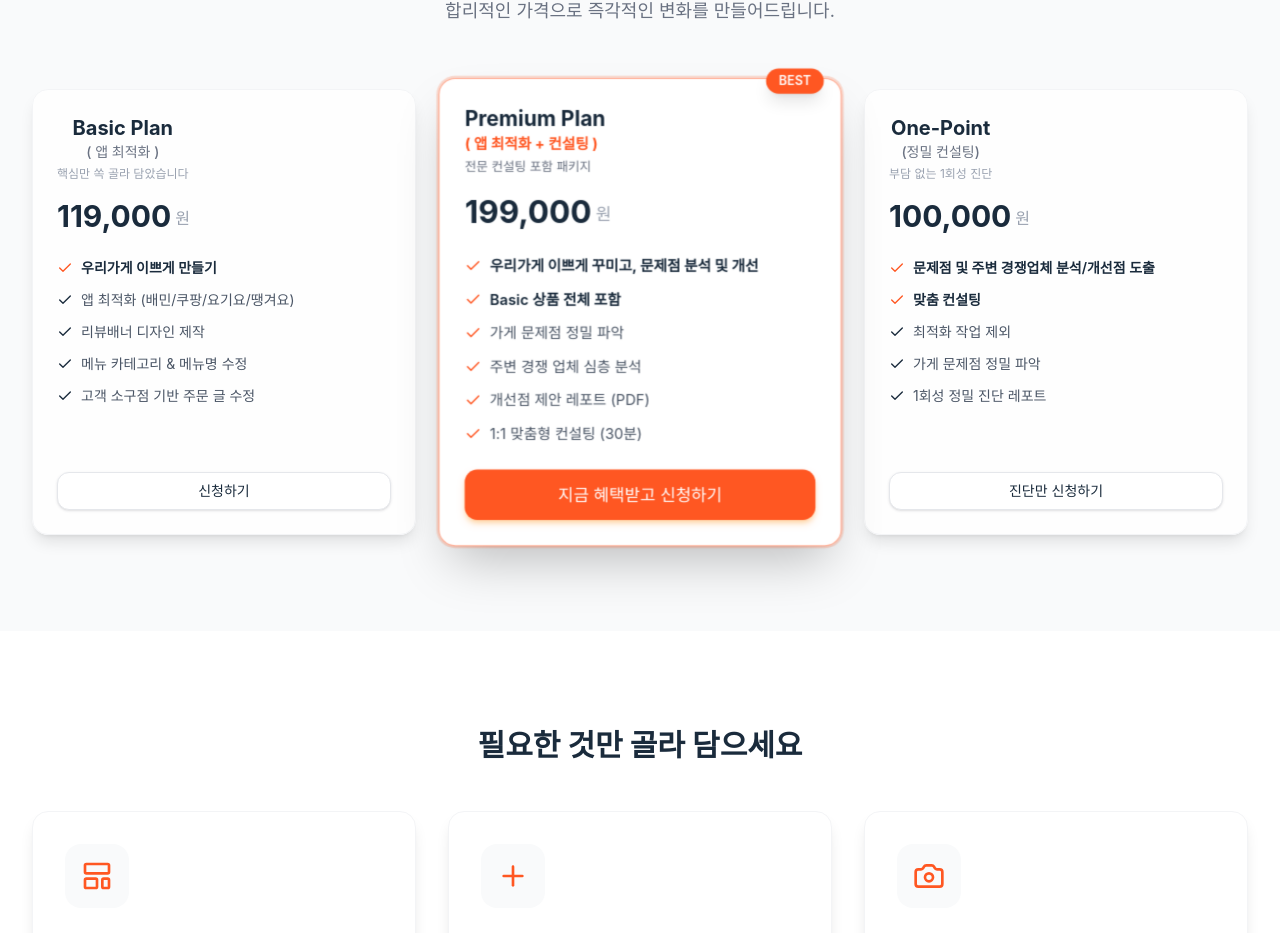
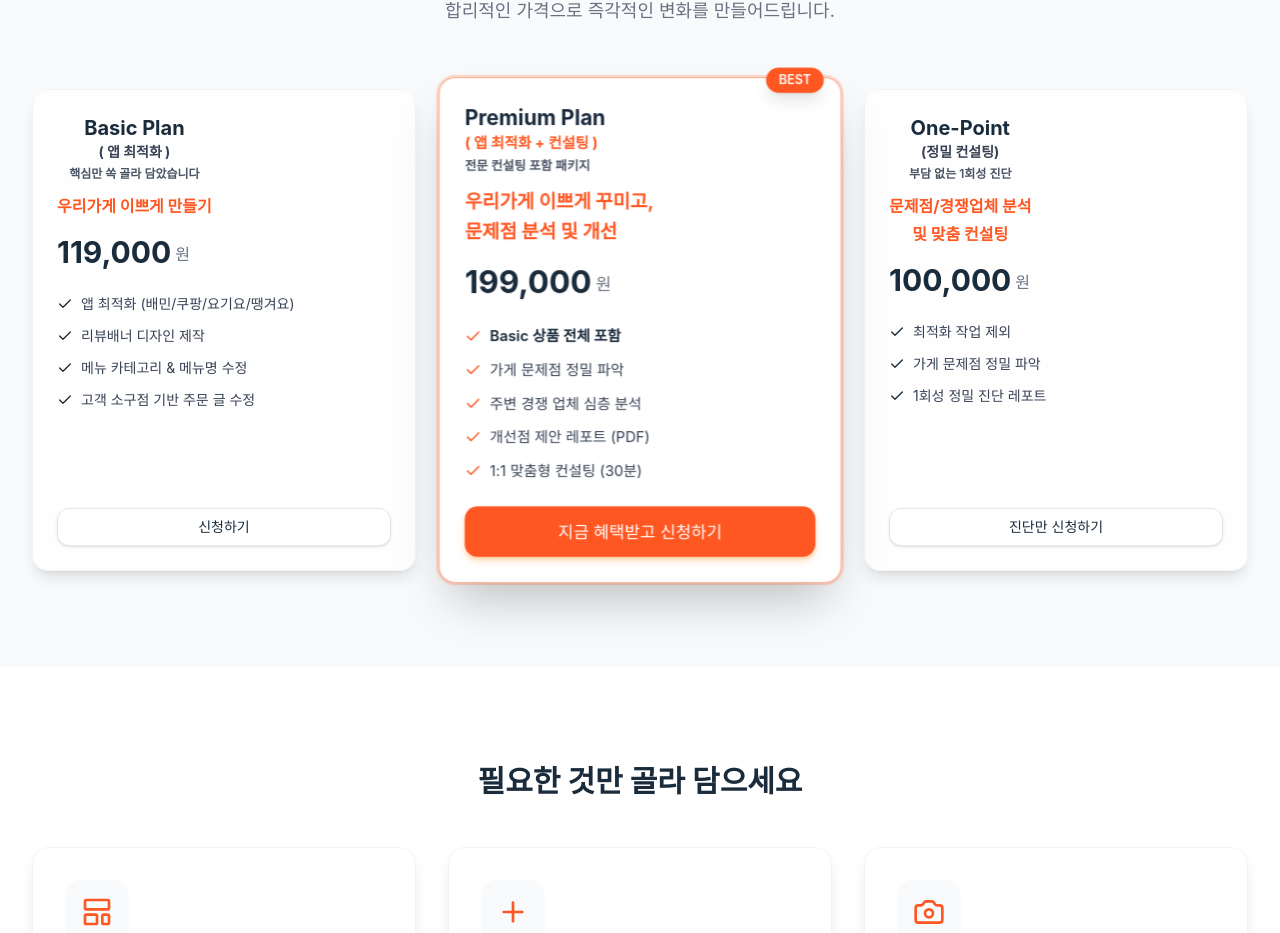
Before and after one commit to asaaaa12313/baemin3, a Next.js app: page / in a window 1280 px wide. Shown: the part 2853-3786 px from the top of the page. Built offline with nearby package versions, Linux system fonts and the light colour scheme; a web font is replaced by a local one.

Commit message:
fix: adjust pricing card layout and contrast

```diff
--- a/src/components/sections/Solution.tsx
+++ b/src/components/sections/Solution.tsx
@@ -38,26 +38,23 @@ export function Solution() {
                             <Card className="h-full flex flex-col items-start p-6 hover:border-deep-navy/30 transition-all duration-300">
                                 <div className="mb-4">
                                     <h3 className="text-xl font-bold text-deep-navy">Basic Plan</h3>
-                                    <p className="text-sm text-gray-500 font-medium mb-1">( 앱 최적화 )</p>
-                                    <p className="text-xs text-gray-400">핵심만 쏙 골라 담았습니다</p>
+                                    <p className="text-sm text-gray-700 font-bold mb-1">( 앱 최적화 )</p>
+                                    <p className="text-xs text-gray-600 font-semibold mb-3">핵심만 쏙 골라 담았습니다</p>
+                                    <p className="text-base text-vivid-orange font-bold">우리가게 이쁘게 만들기</p>
                                 </div>
                                 <div className="mb-6 flex items-end gap-1">
                                     <span className="text-3xl font-bold text-deep-navy">119,000</span>
-                                    <span className="text-base text-gray-400 mb-1">원</span>
+                                    <span className="text-base text-gray-500 mb-1">원</span>
                                 </div>
 
                                 <ul className="space-y-3 mb-6 flex-1 w-full text-left text-sm">
-                                    <li className="flex items-start gap-2 text-deep-navy font-semibold">
-                                        <Check className="h-4 w-4 text-vivid-orange shrink-0 mt-0.5" />
-                                        <span>우리가게 이쁘게 만들기</span>
-                                    </li>
                                     {[
                                         "앱 최적화 (배민/쿠팡/요기요/땡겨요)",
                                         "리뷰배너 디자인 제작",
                                         "메뉴 카테고리 & 메뉴명 수정",
                                         "고객 소구점 기반 주문 글 수정"
                                     ].map((item, i) => (
-                                        <li key={i} className="flex items-start gap-2 text-gray-600">
+                                        <li key={i} className="flex items-start gap-2 text-gray-700">
                                             <Check className="h-4 w-4 text-deep-navy shrink-0 mt-0.5" />
                                             <span>{item}</span>
                                         </li>
@@ -93,18 +90,15 @@ export function Solution() {
                                 <div className="mb-4 text-left">
                                     <h3 className="text-xl font-bold text-deep-navy">Premium Plan</h3>
                                     <p className="text-sm text-vivid-orange font-bold mb-1">( 앱 최적화 + 컨설팅 )</p>
-                                    <p className="text-xs text-gray-500">전문 컨설팅 포함 패키지</p>
+                                    <p className="text-xs text-gray-600 font-semibold mb-3">전문 컨설팅 포함 패키지</p>
+                                    <p className="text-base text-vivid-orange font-bold text-lg">우리가게 이쁘게 꾸미고,<br />문제점 분석 및 개선</p>
                                 </div>
                                 <div className="mb-6 flex items-end gap-1">
                                     <span className="text-3xl font-bold text-deep-navy">199,000</span>
-                                    <span className="text-base text-gray-400 mb-1">원</span>
+                                    <span className="text-base text-gray-500 mb-1">원</span>
                                 </div>
 
                                 <ul className="space-y-3 mb-6 flex-1 w-full text-left text-sm">
-                                    <li className="flex items-start gap-2 font-bold text-deep-navy">
-                                        <Check className="h-4 w-4 text-vivid-orange shrink-0 mt-0.5" />
-                                        <span>우리가게 이쁘게 꾸미고, 문제점 분석 및 개선</span>
-                                    </li>
                                     <li className="flex items-start gap-2 font-semibold text-deep-navy">
                                         <Check className="h-4 w-4 text-vivid-orange shrink-0 mt-0.5" />
                                         <span>Basic 상품 전체 포함</span>
@@ -115,7 +109,7 @@ export function Solution() {
                                         "개선점 제안 레포트 (PDF)",
                                         "1:1 맞춤형 컨설팅 (30분)"
                                     ].map((item, i) => (
-                                        <li key={i} className="flex items-start gap-2 text-gray-600">
+                                        <li key={i} className="flex items-start gap-2 text-gray-700">
                                             <Check className="h-4 w-4 text-vivid-orange shrink-0 mt-0.5" />
                                             <span>{item}</span>
                                         </li>
@@ -146,32 +140,28 @@ export function Solution() {
                             <Card className="h-full flex flex-col items-start p-6 hover:border-deep-navy/30 transition-all duration-300">
                                 <div className="mb-4">
                                     <h3 className="text-xl font-bold text-deep-navy">One-Point</h3>
-                                    <p className="text-sm text-gray-500 font-medium mb-1">(정밀 컨설팅)</p>
-                                    <p className="text-xs text-gray-400">부담 없는 1회성 진단</p>
+                                    <p className="text-sm text-gray-700 font-bold mb-1">(정밀 컨설팅)</p>
+                                    <p className="text-xs text-gray-600 font-semibold mb-3">부담 없는 1회성 진단</p>
+                                    <div className="space-y-1">
+                                        <p className="text-base text-vivid-orange font-bold">문제점/경쟁업체 분석</p>
+                                        <p className="text-base text-vivid-orange font-bold">및 맞춤 컨설팅</p>
+                                    </div>
                                 </div>
                                 <div className="mb-6 flex items-end gap-1">
                                     <span className="text-3xl font-bold text-deep-navy">100,000</span>
-                                    <span className="text-base text-gray-400 mb-1">원</span>
+                                    <span className="text-base text-gray-500 mb-1">원</span>
                                 </div>
 
                                 <ul className="space-y-3 mb-6 flex-1 w-full text-left text-sm">
-                                    <li className="flex items-start gap-2 text-deep-navy font-semibold">
-                                        <Check className="h-4 w-4 text-vivid-orange shrink-0 mt-0.5" />
-                                        <span>문제점 및 주변 경쟁업체 분석/개선점 도출</span>
-                                    </li>
-                                    <li className="flex items-start gap-2 text-deep-navy font-semibold">
-                                        <Check className="h-4 w-4 text-vivid-orange shrink-0 mt-0.5" />
-                                        <span>맞춤 컨설팅</span>
-                                    </li>
-                                    <li className="flex items-start gap-2 text-gray-600">
+                                    <li className="flex items-start gap-2 text-gray-700">
                                         <Check className="h-4 w-4 text-deep-navy shrink-0 mt-0.5" />
                                         <span>최적화 작업 제외</span>
                                     </li>
-                                    <li className="flex items-start gap-2 text-gray-600">
+                                    <li className="flex items-start gap-2 text-gray-700">
                                         <Check className="h-4 w-4 text-deep-navy shrink-0 mt-0.5" />
                                         <span>가게 문제점 정밀 파악</span>
                                     </li>
-                                    <li className="flex items-start gap-2 text-gray-600">
+                                    <li className="flex items-start gap-2 text-gray-700">
                                         <Check className="h-4 w-4 text-deep-navy shrink-0 mt-0.5" />
                                         <span>1회성 정밀 진단 레포트</span>
                                     </li>
```
